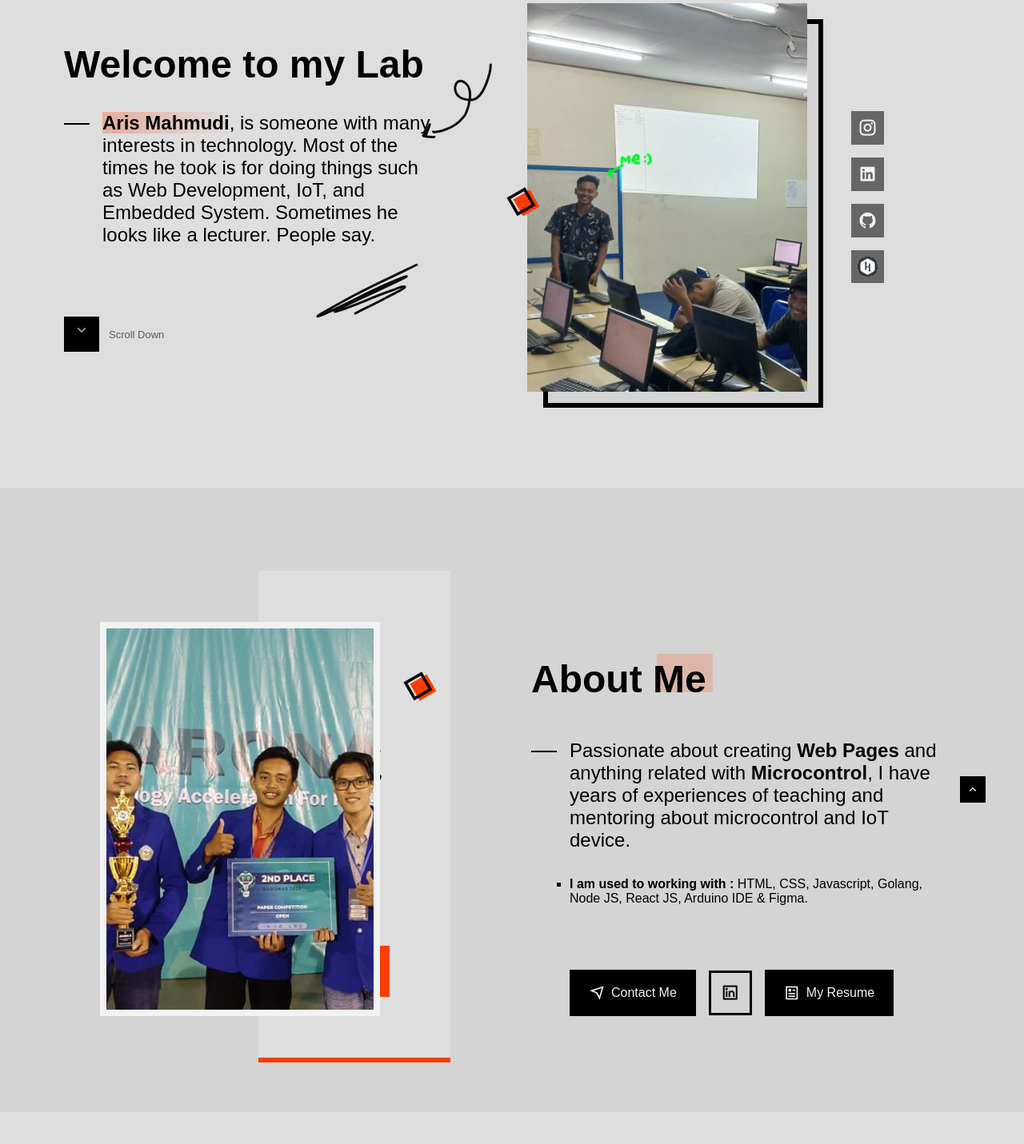
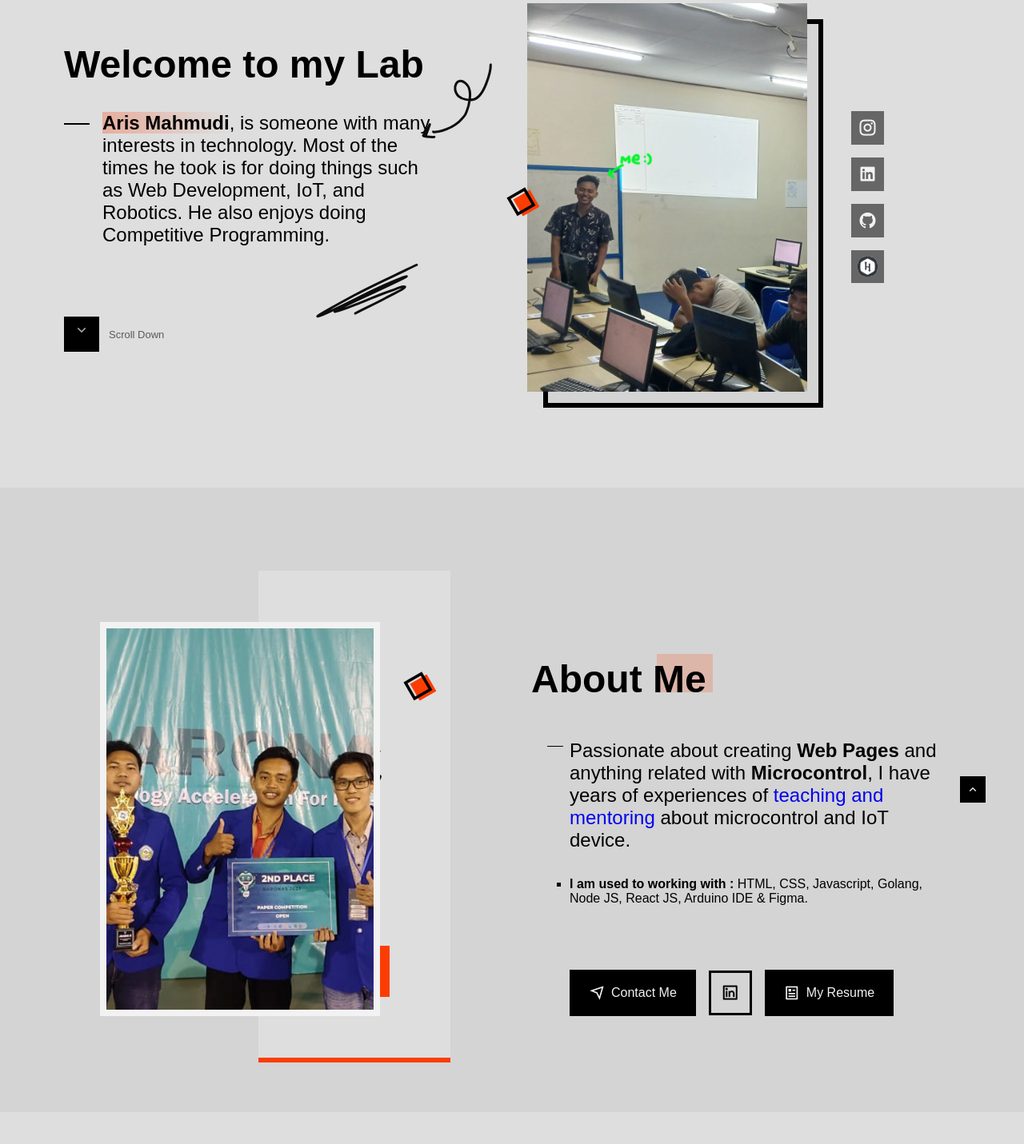
Before and after one commit to Annelies11/web_des23, a PHP site: page / in a window 1280 px wide. Shown: the part 196-1627 px from the top of the page at 80% size. Run offline with PHP 8.4, Linux system fonts and the light colour scheme; some libraries are stand-ins or nearby versions; some web fonts are replaced.

Commit message:
revisi 28 juli

```diff
--- a/assets/css/styles.css
+++ b/assets/css/styles.css
@@ -110,6 +110,7 @@ body.dark-theme{
   --black-color: hsl(0, 0%, 18%);
   --black-color-light: hsl(0, 0%, 30%);
   --title-color: hsl(0, 0%, 95%);
+  --link-color:hsl(194, 82%, 49%);
   --text-color: hsl(0, 0%, 70%);
   --body-color: hsl(0, 0%, 8%);
   --container-color: hsl(0, 0%, 12%);
@@ -636,8 +637,11 @@ body.dark-theme{
   color: var(--title-color);
   margin-bottom: 1.5rem;
 }
-
-.about__description::after{
+.about__description a span{
+  color: var(--link-color);
+}
+
+.about__description a span::after{
   content: '';
   width: 20px;
   height: 1px;
@@ -645,6 +649,11 @@ body.dark-theme{
   position: absolute;
   left: -1.75rem;
   top: .5rem;
+}
+
+
+.about__description::after{
+  color: var(--link-color);
 }
 
 .about__list{
--- a/index.html
+++ b/index.html
@@ -97,7 +97,7 @@
                </div>
                <div class="home__info">
                   <p class="home__description">
-                     <b>Aris Mahmudi</b>, is someone with many interests in technology. Most of the times he took is for doing things such as Web Development, IoT, and Embedded System. Sometimes he looks like a lecturer. People say.
+                     <b>Aris Mahmudi</b>, is someone with many interests in technology. Most of the times he took is for doing things such as Web Development, IoT, and Robotics. He also enjoys doing Competitive Programming.
                   </p>
                   <a href="#about" class="home__scroll">
                      <div class="home__scroll-box">
@@ -127,7 +127,7 @@
 
                <div class="about__info">
                   <p class="about__description">
-                     Passionate about creating <b>Web Pages</b> and anything related with <b>Microcontrol</b>, I have years of experiences of teaching and mentoring about microcontrol and IoT device.
+                     Passionate about creating <b>Web Pages</b> and anything related with <b>Microcontrol</b>, I have years of experiences of <a href="https://radarkediri.jawapos.com/pendidikan/784674155/keren-siswa-mtsn-5-kediri-memenangi-lomba-robotik-se-jawa-timur#:~:text=pria%20itu%20adalah-,Aris%20Mahmudi.,-Pria%2025%20tahun"><span>teaching and mentoring</span></a> about microcontrol and IoT device.
                   </p>
 
                   <ul class="about__list">
@@ -230,7 +230,7 @@
                      <h2 class="projects__title">Smart Smoke Precipitator</h2>
 
                      <p class="projects__description">
-                        A device that will overcome the problem of pollution due to charcoal production. Made by my team. I did the electrical.
+                        A device that will overcome the problem of pollution due to charcoal production. Made with my team. I did the electrical.
                      </p>
                   </div>
                   <div class="projects__buttons">
@@ -239,7 +239,7 @@
                      </a>
 
                      <a href="https://youtu.be/VvEdRiHsCE8" target="_blank" class="projects__link">
-                        <i class="ri-youtube-line"></i> View
+                        <i class="ri-youtube-line"></i> Watch
                      </a>
                   </div>
                </article>
@@ -342,7 +342,7 @@
                      <h2 class="projects__title">Submit Login Form</h2>
 
                      <p class="projects__description">
-                        Simple project about Sign up and login form using React JS library
+                        Simple web page about Sign up and login form using React JS library
                      </p>
                   </div>
                   <div class="projects__buttons">
@@ -370,7 +370,7 @@
                      <h2 class="projects__title">Package Receiving Cabinet</h2>
 
                      <p class="projects__description">
-                        A project that can receive your package while you are out, with face recognition authentication using Huskylens
+                        A prototype that can receive your package while you are out, with face recognition authentication using Huskylens
                      </p>
                   </div>
                   <div class="projects__buttons">
```
